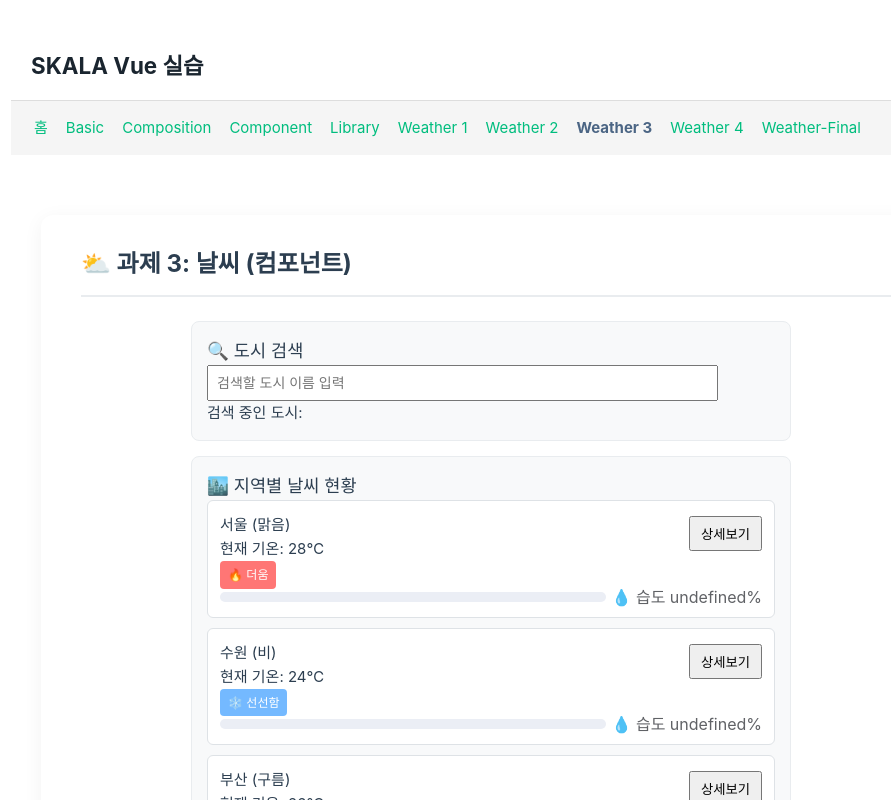
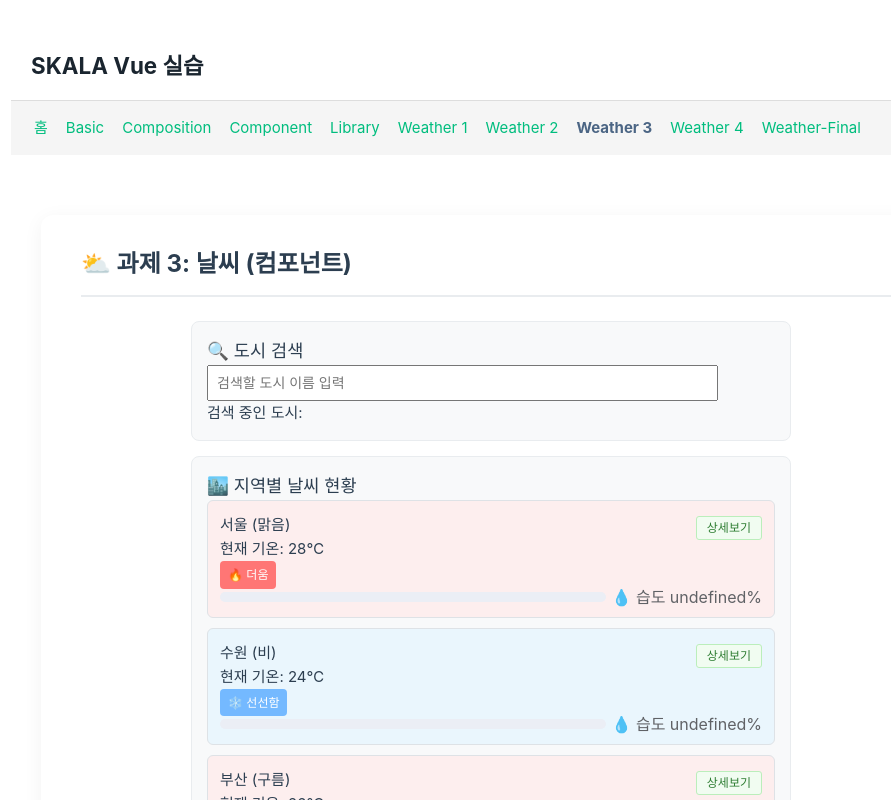
Before and after one commit to jongmiiin/skala-vue, a Vue app: page /weather/task3 in a window 1280 px wide. Shown: the top 800 px of the page, without its empty margins (21-912 px from the left). Built offline with nearby package versions, Linux system fonts and the light colour scheme.

Commit message:
feat: Weather 5단계 UI 다듬기(카드 배경색, 버튼 스타일, 소개 문구, 404 페이지)

```diff
--- a/src/components/exercise/WeatherCard.vue
+++ b/src/components/exercise/WeatherCard.vue
@@ -26,7 +26,11 @@ const displayTemp = computed(() => {
 </script>
 
 <template>
-  <div class="weather-card" @click="emit('select-card', `${cityItem.name} 선택완료`)">
+  <div
+    class="weather-card"
+    :class="cityItem.temp >= 25 ? 'bg-hot' : cityItem.temp >= 10 ? 'bg-cool' : 'bg-cold'"
+    @click="emit('select-card', `${cityItem.name} 선택완료`)"
+  >
     <h4>{{ cityItem.name }} ({{ cityItem.status }})</h4>
     <p>현재 기온: {{ displayTemp }}{{ configStore.unitSymbol }}</p>
 
@@ -36,12 +40,19 @@ const displayTemp = computed(() => {
     <el-progress
       :percentage="cityItem.humidity"
       :stroke-width="10"
+      :color="'#606266'"
       :format="() => `💧 습도 ${cityItem.humidity}%`"
     />
 
-    <button class="btn-detail" @click.stop="emit('click-detail', cityItem.name, cityItem.status)">
+    <el-button
+      class="btn-detail"
+      color="#77dd77"
+      size="small"
+      plain
+      @click.stop="emit('click-detail', cityItem.name, cityItem.status)"
+    >
       상세보기
-    </button>
+    </el-button>
   </div>
 </template>
 
@@ -71,11 +82,20 @@ const displayTemp = computed(() => {
 .cold {
   background-color: #0984e3;
 }
+.bg-hot {
+  background-color: #fdeeee;
+}
+.bg-cool {
+  background-color: #eaf6fd;
+}
+.bg-cold {
+  background-color: #e4ecfb;
+}
 .btn-detail {
   position: absolute;
   right: 12px;
   top: 15px;
-  padding: 6px 10px;
-  cursor: pointer;
+  color: #2e7d32 !important;
+  font-weight: 700 !important;
 }
 </style>
--- a/src/views/NotFoundView.vue
+++ b/src/views/NotFoundView.vue
@@ -13,13 +13,13 @@ const goHome = () => {
   <div class="not-found-container">
     <div class="not-found-content">
       <!-- 시각적 포인트를 위한 아이콘 또는 큰 텍스트 (옵션) -->
-      <div class="error-icon">☀️❓</div>
+      <div class="error-icon">⛅❓</div>
 
       <h2>페이지를 찾을 수 없습니다.</h2>
       <p>요청하신 주소가 존재하지 않거나,<br />아직 개발되지 않았습니다.</p>
 
       <!-- 포인트 컬러가 적용된 버튼 -->
-      <button class="home-button" @click="goHome">메인으로 이동</button>
+      <el-button type="primary" round size="large" @click="goHome">메인으로 이동</el-button>
     </div>
   </div>
 </template>
@@ -65,26 +65,4 @@ p {
   margin-bottom: 35px;
 }
 
-.home-button {
-  background-color: #007bff; /* 날씨 앱 포인트 컬러 (파란색) */
-  color: white;
-  border: none;
-  padding: 12px 30px;
-  font-size: 1.1rem;
-  font-weight: 500;
-  border-radius: 30px; /* 둥근 버튼 */
-  cursor: pointer;
-  transition:
-    background-color 0.2s ease,
-    transform 0.1s ease;
-}
-
-/* Hover 및 Active 효과 */
-.home-button:hover {
-  background-color: #0056b3; /* 조금 짙은 파란색 */
-}
-
-.home-button:active {
-  transform: scale(0.98); /* 클릭 시 살짝 눌리는 효과 */
-}
 </style>
--- a/src/views/weather/WeatherTask5AboutView.vue
+++ b/src/views/weather/WeatherTask5AboutView.vue
@@ -15,13 +15,13 @@ const handleGoHome = () => {
 
     <div class="description-box">
       <p>
-        본 앱은 <strong>Vue 3</strong> 및 <strong>Vue Router 4</strong> 기반 제작된 실습용 기상 관측
-        대시보드 시스템입니다.
+        <strong>SKALA Frontend 실습</strong>으로 만든 실시간 날씨 대시보드입니다. Vue 3, Vue Router,
+        Pinia로 화면을 구성하고, OpenWeather API로 실제 도시들의 날씨를 가져와 보여줍니다.
       </p>
       <ul>
-        <li><code>components/exercise/</code> 폴더 내부의 독립 부품 연동</li>
-        <li>클라이언트 사이드 라우팅을 통한 새로고침 없는 화면 전환</li>
-        <li>URL 쿼리 스트링 매핑을 활용한 실시간 검색 상태 동기화</li>
+        <li>실시간 기온·습도·풍속을 OpenWeather API로 바로 조회</li>
+        <li>도시 목록을 검색하고, 섭씨/화씨 단위도 한 번에 전환</li>
+        <li>새로고침 없이 화면을 오가며 도시별 상세 정보 확인</li>
       </ul>
     </div>
 
```
